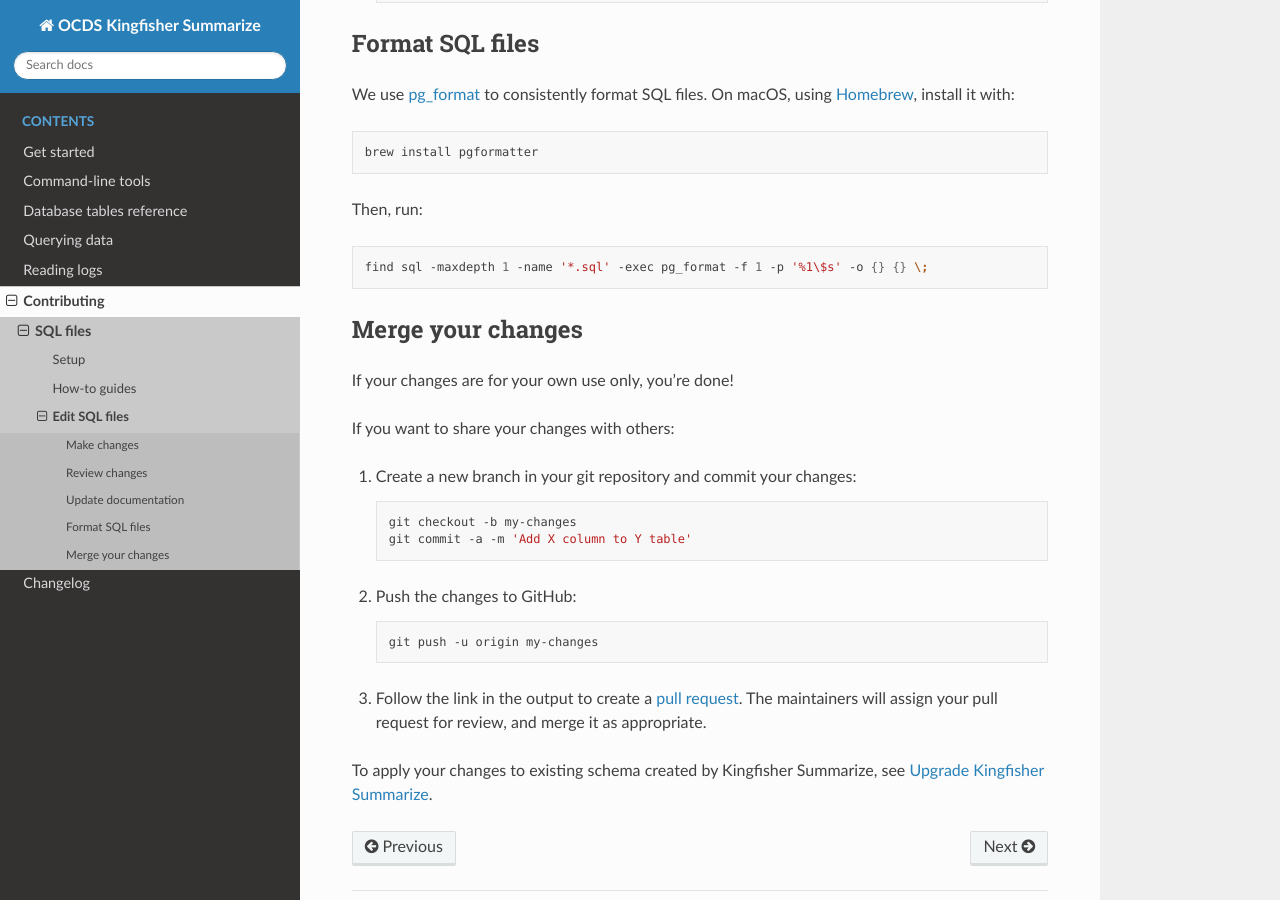
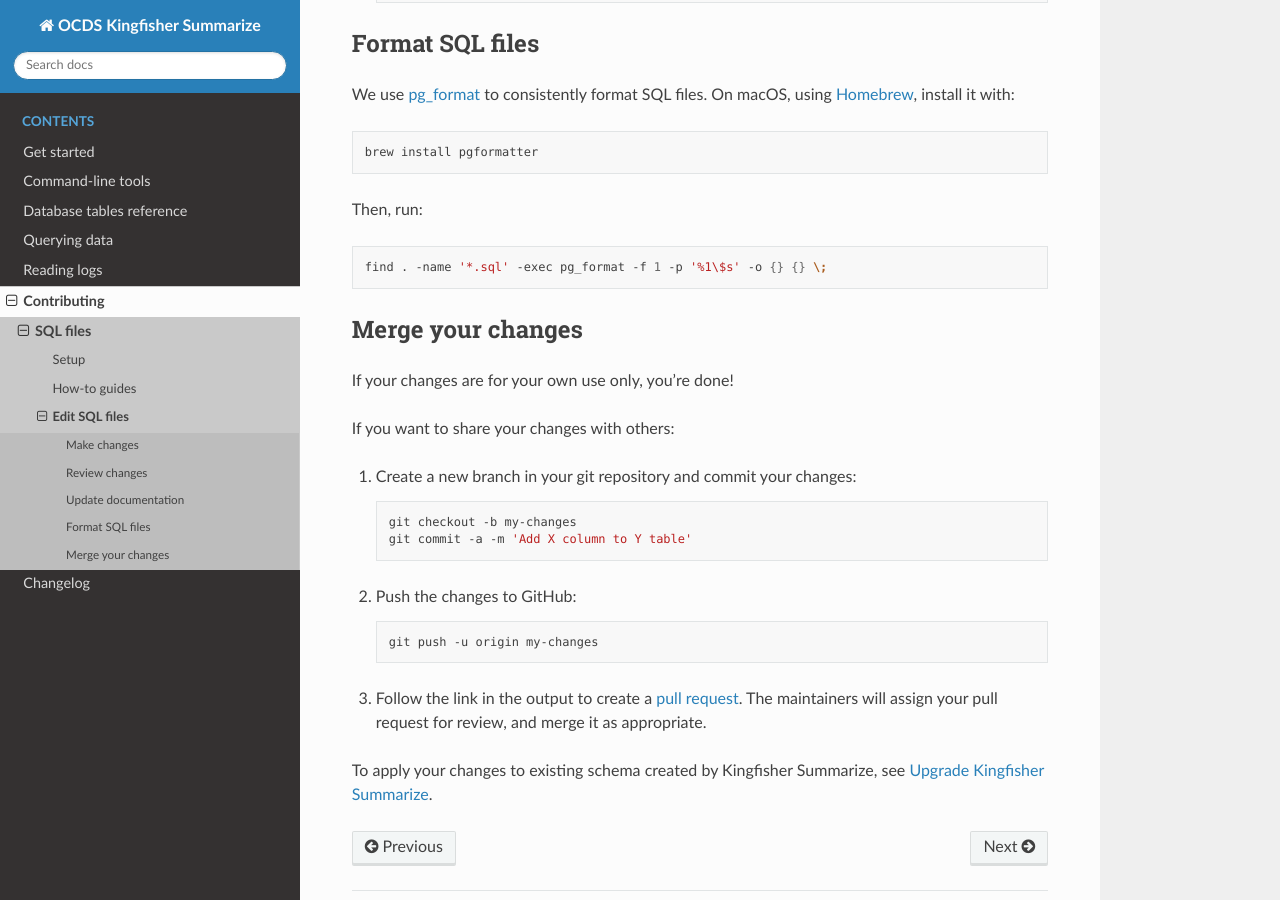
Before and after one commit to open-contracting/kingfisher-summarize, a Sphinx documentation site: the page built from docs/develop/sql.rst, in a window 1280 px wide and 900 px high, scrolled down 3660 px. Built offline with Sphinx 7.4.7 and the Read the Docs theme 2.0.0, drawn with Linux system fonts in a browser that asks for light colours.

Commit message:
docs: Fix pg_format command

```diff
--- a/docs/develop/sql.rst
+++ b/docs/develop/sql.rst
@@ -193,7 +193,7 @@ Then, run:
 
 .. code-block:: bash
 
-   find sql -maxdepth 1 -name '*.sql' -exec pg_format -f 1 -p '%1\$s' -o {} {} \;
+   find . -name '*.sql' -exec pg_format -f 1 -p '%1\$s' -o {} {} \;
 
 .. _merge:
 
```
